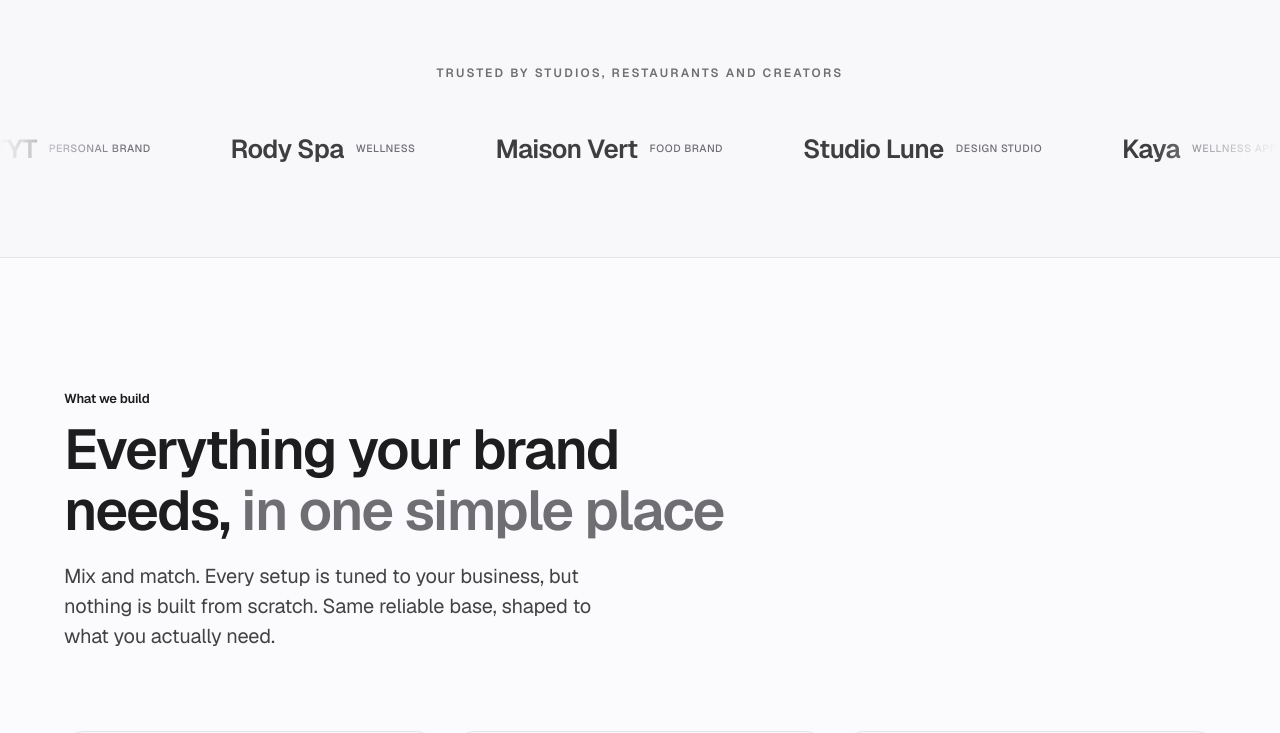
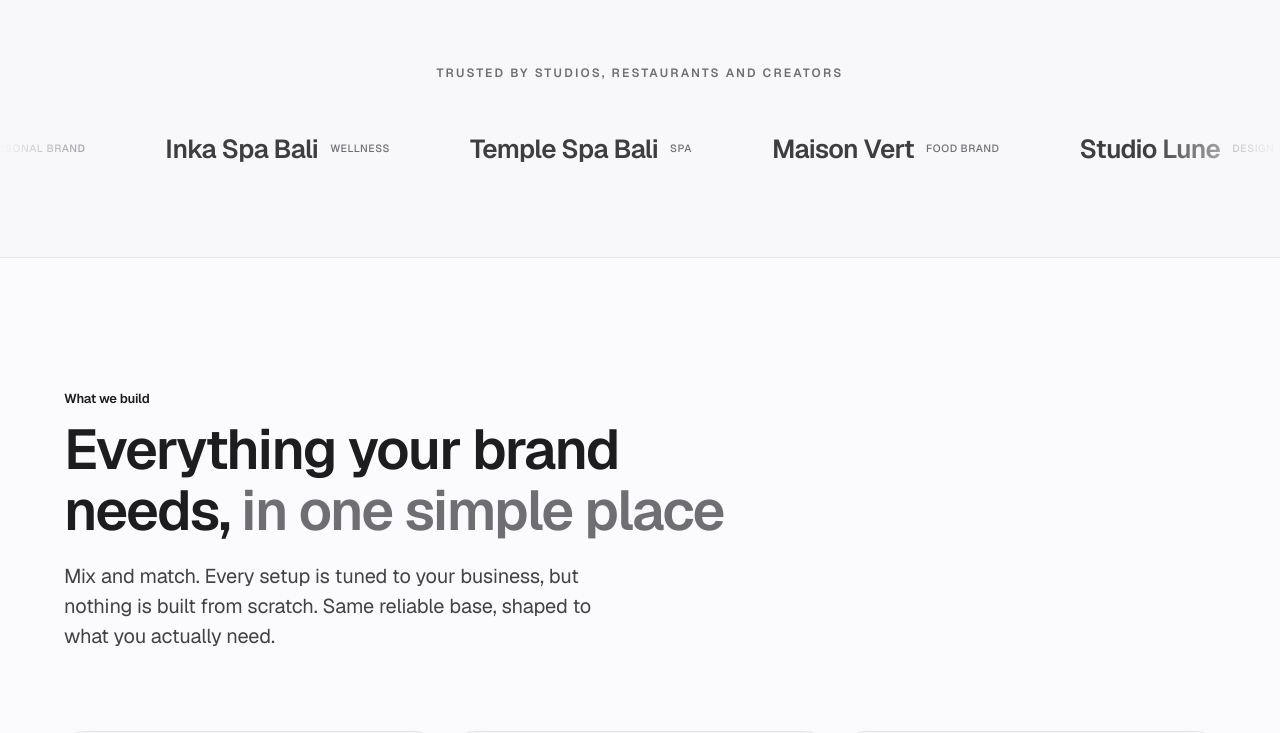
Before and after one commit to JulienRousset/customify, a React (Vite) app: page / in a window 1280 px wide. Shown: the part 840-1573 px from the top of the page. Built offline with nearby package versions, Linux system fonts and the light colour scheme; no server answers.

Commit message:
smallfix

```diff
--- a/src/components/Contact.tsx
+++ b/src/components/Contact.tsx
@@ -3,23 +3,25 @@
 import { ArrowRight, Check, Instagram, Facebook } from 'lucide-react'
 import { useLang } from '../lang'
 
+const favicon = (domain: string) => `https://www.google.com/s2/favicons?domain=${domain}&sz=128`
+
 const poweredBy = [
-  { name: 'Instagram', slug: 'instagram' },
-  { name: 'TikTok', slug: 'tiktok' },
-  { name: 'YouTube', slug: 'youtube' },
-  { name: 'Facebook', slug: 'facebook' },
-  { name: 'Meta Ads', slug: 'meta' },
-  { name: 'Telegram', slug: 'telegram' },
-  { name: 'Discord', slug: 'discord' },
-  { name: 'Claude', slug: 'anthropic' },
-  { name: 'Gemini', slug: 'googlegemini' },
-  { name: 'Notion', slug: 'notion' },
-  { name: 'Figma', slug: 'figma' },
-  { name: 'Photoshop', slug: 'adobephotoshop' },
-  { name: 'After Effects', slug: 'adobeaftereffects' },
-  { name: 'Metricool', slug: 'metricool' },
-  { name: 'Beacons', slug: 'beacons' },
-  { name: 'Skool', slug: 'skool' }
+  { name: 'Instagram', src: favicon('instagram.com') },
+  { name: 'TikTok', src: favicon('tiktok.com') },
+  { name: 'YouTube', src: favicon('youtube.com') },
+  { name: 'Facebook', src: favicon('facebook.com') },
+  { name: 'Meta Ads', src: favicon('business.facebook.com') },
+  { name: 'Telegram', src: favicon('telegram.org') },
+  { name: 'Discord', src: favicon('discord.com') },
+  { name: 'Claude', src: favicon('claude.ai') },
+  { name: 'Gemini', src: favicon('gemini.google.com') },
+  { name: 'Notion', src: favicon('notion.so') },
+  { name: 'Figma', src: favicon('figma.com') },
+  { name: 'Photoshop', src: 'https://upload.wikimedia.org/wikipedia/commons/thumb/a/af/Adobe_Photoshop_CC_icon.svg/240px-Adobe_Photoshop_CC_icon.svg.png' },
+  { name: 'After Effects', src: 'https://upload.wikimedia.org/wikipedia/commons/thumb/d/df/Adobe_After_Effects_CC_icon.svg/240px-Adobe_After_Effects_CC_icon.svg.png' },
+  { name: 'Metricool', src: favicon('metricool.com') },
+  { name: 'Beacons', src: favicon('beacons.ai') },
+  { name: 'Skool', src: favicon('skool.com') }
 ]
 
 export default function Contact() {
@@ -52,19 +54,38 @@
 
               <div className="mt-10">
                 <div className="eyebrow text-sub">Powered by</div>
-                <div className="mt-4 grid grid-cols-4 gap-2.5">
-                  {poweredBy.map((b) => (
                 <div
-                      key={b.slug}
-                      className="flex flex-col items-center justify-center gap-2 py-3 px-2 rounded-xl bg-surface2/60 border border-hair hover:border-fg/20 hover:-translate-y-0.5 transition-all"
+                  className="mt-4 space-y-2.5 overflow-hidden"
+                  style={{
+                    maskImage: 'linear-gradient(to right, transparent, black 8%, black 92%, transparent)',
+                    WebkitMaskImage: 'linear-gradient(to right, transparent, black 8%, black 92%, transparent)'
+                  }}
+                >
+                  {[
+                    { items: poweredBy.slice(0, 8), dir: 'left' as const, duration: 32 },
+                    { items: poweredBy.slice(8), dir: 'right' as const, duration: 36 }
+                  ].map((row, idx) => (
+                    <div key={idx} className="relative flex overflow-hidden">
+                      <motion.div
+                        className="flex gap-2.5 shrink-0 pr-2.5"
+                        animate={{ x: row.dir === 'left' ? ['0%', '-50%'] : ['-50%', '0%'] }}
+                        transition={{ duration: row.duration, repeat: Infinity, ease: 'linear' }}
+                      >
+                        {[...row.items, ...row.items, ...row.items, ...row.items].map((b, i) => (
+                          <div
+                            key={`${b.name}-${i}`}
+                            className="flex items-center gap-2 py-2.5 px-3.5 rounded-xl bg-surface2/60 border border-hair shrink-0"
                           >
                             <img
-                        src={`https://cdn.simpleicons.org/${b.slug}`}
+                              src={b.src}
                               alt={b.name}
-                        className="w-6 h-6 object-contain"
+                              className="w-5 h-5 object-contain"
                               loading="lazy"
                             />
-                      <span className="text-[10.5px] text-sub font-medium text-center leading-tight">{b.name}</span>
+                            <span className="text-[11.5px] text-sub font-medium whitespace-nowrap">{b.name}</span>
+                          </div>
+                        ))}
+                      </motion.div>
                     </div>
                   ))}
                 </div>
--- a/src/i18n.ts
+++ b/src/i18n.ts
@@ -235,13 +235,22 @@
           stack: ['AI assistant', 'Content calendar', 'Analytics']
         },
         {
-          name: 'Rody Spa',
-          kind: 'Wellness, Seminyak',
+          name: 'Inka Spa Bali',
+          kind: 'Wellness, Canggu',
           result: '24/7',
           metric: 'Lead capture',
           quote: 'My phone rings less. My calendar fills more.',
           desc: 'WhatsApp assistant that qualifies leads, answers in three languages, confirms bookings.',
           stack: ['WhatsApp', 'Calendar', 'CRM']
+        },
+        {
+          name: 'Temple Spa Bali',
+          kind: 'Spa, Seminyak',
+          result: '+38%',
+          metric: 'Returning guests',
+          quote: 'The follow-up happens without me. Guests come back.',
+          desc: 'Automated post-visit flow. Thank-you notes, review asks, memberships, rebooking prompts.',
+          stack: ['Automation', 'Email', 'Reviews']
         },
         {
           name: 'Maison Vert',
@@ -553,13 +562,22 @@
           stack: ['Assistant IA', 'Planning', 'Analytics']
         },
         {
-          name: 'Rody Spa',
-          kind: 'Bien-être, Seminyak',
+          name: 'Inka Spa Bali',
+          kind: 'Bien-être, Canggu',
           result: '24/7',
           metric: 'Prise de contacts',
           quote: 'Mon téléphone sonne moins. Mon agenda se remplit plus.',
           desc: 'Assistant WhatsApp qui qualifie les pistes, répond en trois langues, confirme les RDV.',
           stack: ['WhatsApp', 'Agenda', 'CRM']
+        },
+        {
+          name: 'Temple Spa Bali',
+          kind: 'Spa, Seminyak',
+          result: '+38 %',
+          metric: 'Clients qui reviennent',
+          quote: 'Le suivi se fait tout seul. Les clients reviennent.',
+          desc: 'Parcours post-visite automatisé. Remerciements, demandes d’avis, abonnements, relances.',
+          stack: ['Automatisation', 'Email', 'Avis']
         },
         {
           name: 'Maison Vert',
```
Lines whose indentation alone changed are shown as unchanged.
